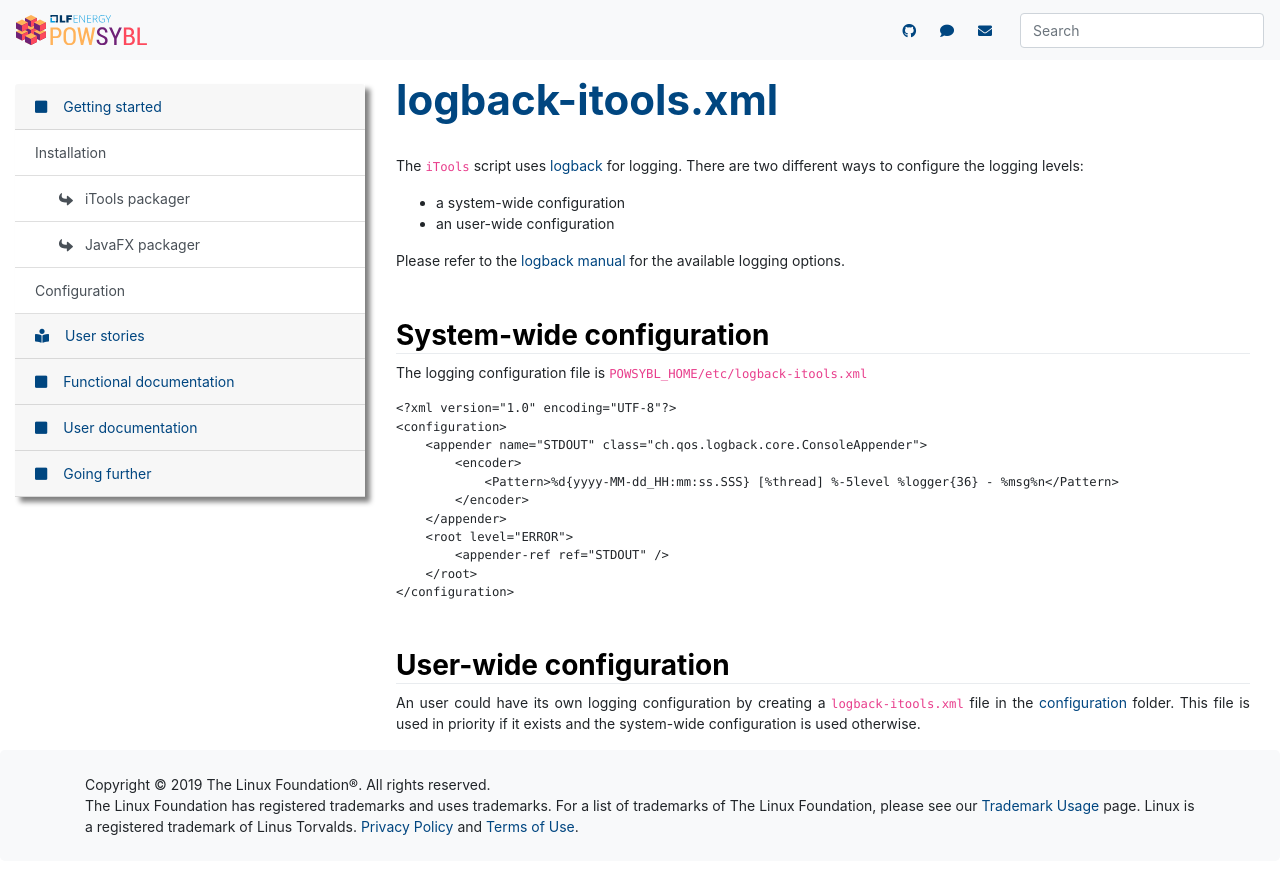
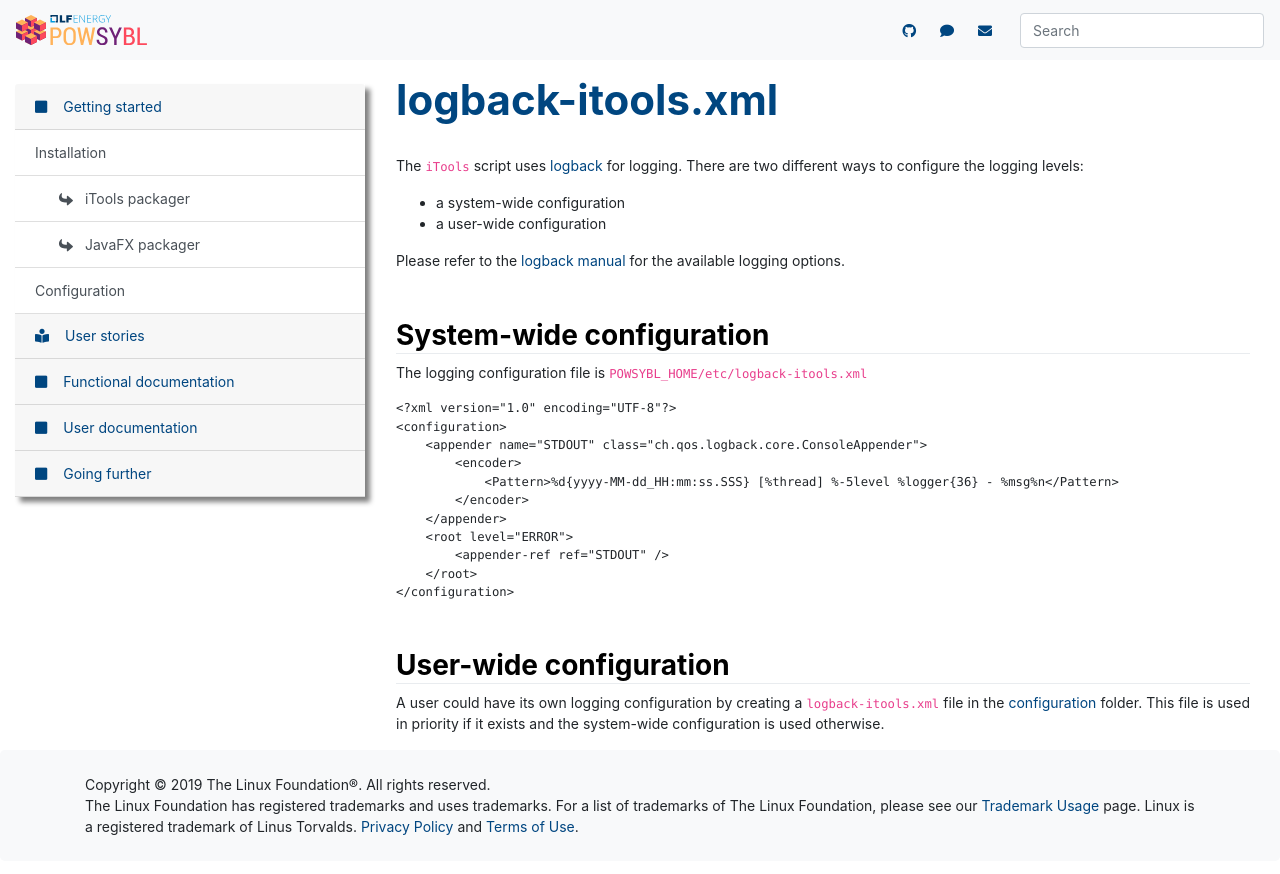
Before and after one commit to powsybl/powsybl.github.io, a Jekyll site: the page built from docs/configuration/logback.md, in a window 1280 px wide. Shown: the top 874 px of the page. Built offline with Jekyll 4.4.1, drawn with Linux system fonts in a browser that asks for light colours; nearby versions of some CDN libraries.

Commit message:
Fix typos involving "an user", etc. and change framework into library on the home page
Signed-off-by: Agnès Leroy <agnes.leroy@rte-france.com>

````diff
--- a/_data/home.yml
+++ b/_data/home.yml
@@ -1,13 +1,13 @@
 cards:
   - title: "Grid modeling"
     icon: "fas fa-project-diagram"
-    description: "Powsybl provides a thourough framework for grid components modeling, which is fully editable and extendable."
+    description: "Powsybl provides a thourough library for grid components modelling, fully editable and extendable."
     link:
       name: "Learn more"
       url: "/docs/iidm/model"
   - title: "Grid simulation"
     icon: "fas fa-chart-line"
-    description: "Run power flow simulations such as <a href='/docs/loadflow/loadflow'>load flows</a>, <a href='/docs/loadflow/security-analysis'>security analysis</a> with or without remedial actions, <a href='/docs/sensitivity'>sensitivity analysis</a>, etc."
+    description: "Run power flow simulations such as <a href='/docs/loadflow/loadflow'>load flows</a>, <a href='/docs/loadflow/security-analysis'>security analyses</a> with or without remedial actions, <a href='/docs/sensitivity'>sensitivity analyses</a>, etc."
     link:
       name: "Learn more"
       url: "/docs/functional-documentation#Simulators"
--- a/docs/configuration/logback.md
+++ b/docs/configuration/logback.md
@@ -6,7 +6,7 @@
 The `iTools` script uses [logback](https://logback.qos.ch/) for logging. There are two different ways to configure the
 logging levels:
 - a system-wide configuration
-- an user-wide configuration
+- a user-wide configuration
 
 Please refer to the [logback manual](https://logback.qos.ch/manual/index.html) for the available logging options.
 
@@ -28,5 +28,5 @@
 ```
 
 ## User-wide configuration
-An user could have its own logging configuration by creating a `logback-itools.xml` file in the [configuration](itools.md)
+A user could have its own logging configuration by creating a `logback-itools.xml` file in the [configuration](itools.md)
 folder. This file is used in priority if it exists and the system-wide configuration is used otherwise.
````
Also changed, not shown: docs/loadflow/validation.md (+1 -1 lines), docs/tools/loadflow-validation.md (+1 -1 lines).
